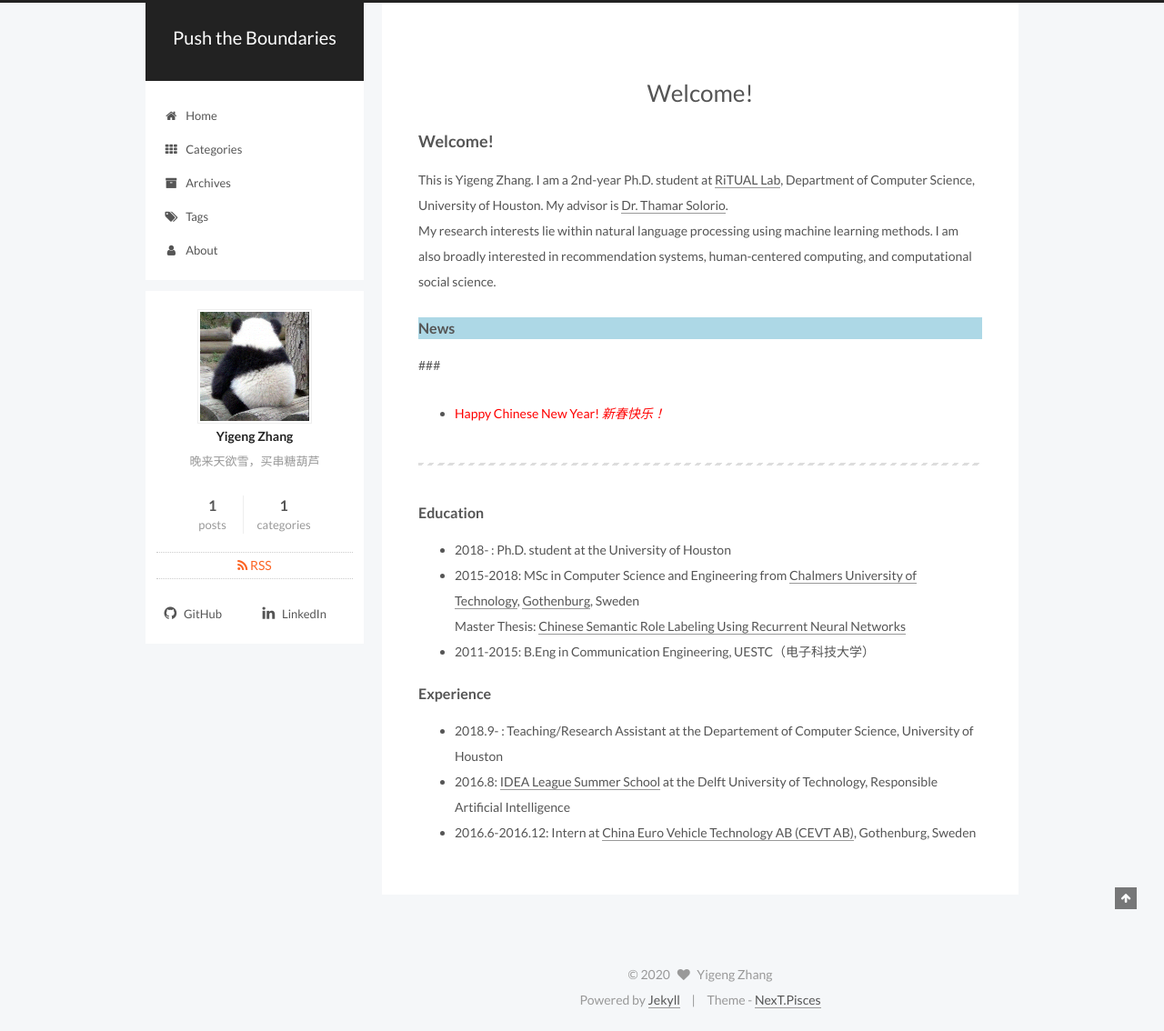
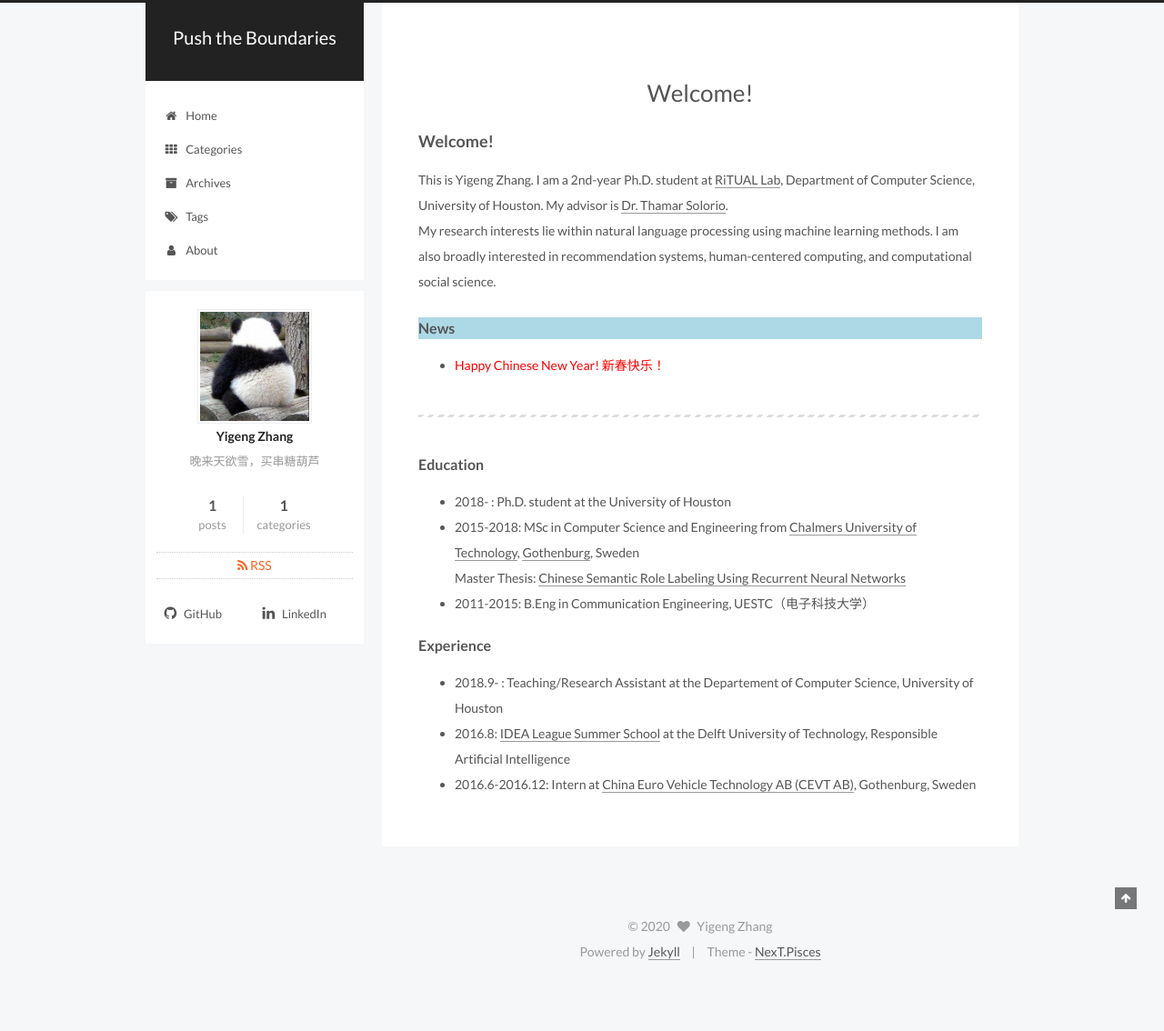
Before and after one commit to ZhangYigeng/ZhangYigeng.github.io, a Jekyll site: the page built from about/index.md, in a window 1280 px wide. Shown: the whole page at 91% size. Built offline with Jekyll 4.4.1, drawn with Linux system fonts in a browser that asks for light colours; our own code applies the rules of GitHub Pages for plain Markdown files; after the commit the page ends 1081 px from its top, so only the background shows below that.

Commit message:
Update index.md

```diff
--- a/about/index.md
+++ b/about/index.md
@@ -8,8 +8,7 @@ My research interests lie within natural language processing using machine learn
 
 <!-- #### News -->
 <h4 style= "background:	#ADD8E6" >News</h4>
-###
-- <span style="color:red">Happy Chinese New Year! *新春快乐！*</span>
+- <span style="color:red">Happy Chinese New Year! 新春快乐！</span>
 <hr>
 
 #### Education
```
